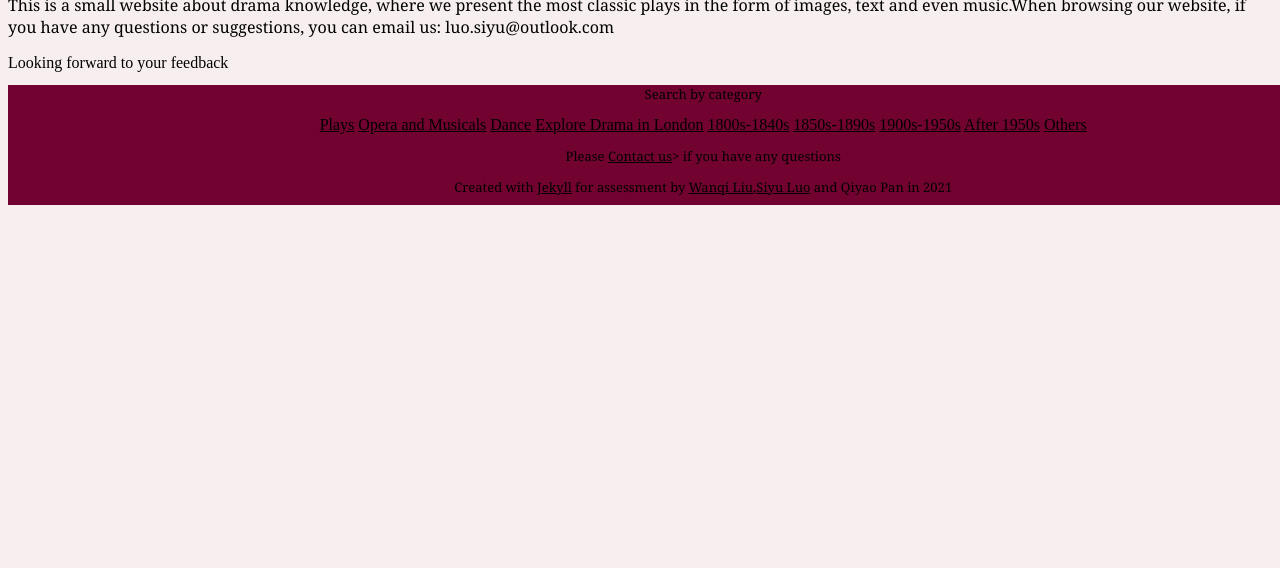
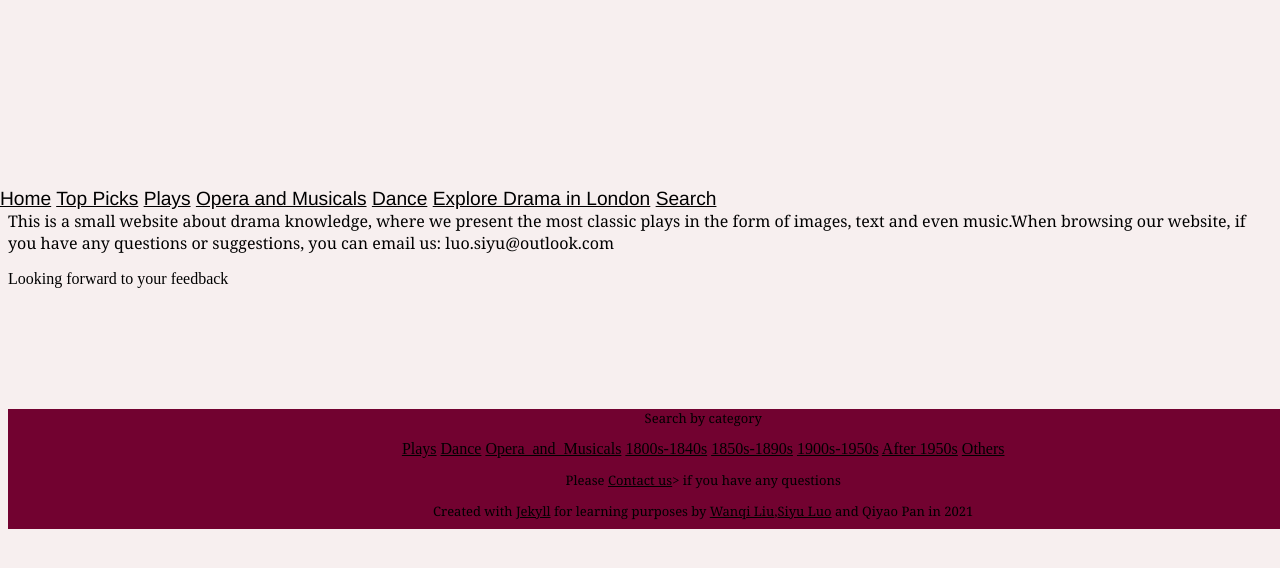
Before and after one commit to erin711/Coursework_7AAVDM14, a Jekyll site: the page built from contact_us.md, in a window 1280 px wide, cut to the strip 84-652 px from the top of the page. Built offline with Jekyll 4.4.1, drawn with Linux system fonts in a browser that asks for light colours.

```diff
--- a/_layouts/index.html
+++ b/_layouts/index.html
@@ -1,6 +1,14 @@
 ---
 ---
-
+<br>
+<br>
+<br>
+<br>
+<br>
+<br>
+<br>
+<br>
+<br>
 <head>
     <meta charset="utf-8">
     <title>{{ page.title }}</title>
@@ -8,46 +16,52 @@
 </head>
 
 <body>
-    <div id="wrapper">
-        <nav class="header">
+    <div id = "wrapper">
+        <nav class="header"><br><br><br><br><br><br><br><br><br><br><br>
             <a href="{{ site.baseurl }}/">Home</a>
             <a href="{{ site.baseurl }}/top_Picks">Top Picks</a>
             <a href="{{ site.baseurl }}/plays">Plays</a>
             <a href="{{ site.baseurl }}/opera_and_Musicals">Opera and Musicals</a>
             <a href="{{ site.baseurl }}/dance">Dance</a>
-            <a href="{{ site.baseurl }}/theatres_in_london">Explore Drama in London</a>
+            <a href="{{ site.baseurl }}/dram_in_london">Explore Drama in London</a>
             <a href="{{ site.baseurl }}/search">Search</a>
         </nav>
     </div>
 
-
-    <div id = "content">
     <br>
     <br>
     <br>
-
+    <br>
+    <br>
+    <br>
+    <div id = "content">
         {{ content }}
     </div>
+    <br>
+<br>
+<br>
+<br>
+<br>
+<br>
     <div id = "footer">
         <div id="wrapper">
             <footer class="tag">
 
 
            <p>Search by category</p>
-          <a href="{{ site.baseurl }}/plays">Plays</a>
-          <a href="{{ site.baseurl }}/opera_and_Musicals">Opera and Musicals</a>
-          <a href="{{ site.baseurl }}/dance">Dance</a>
-          <a href="{{ site.baseurl }}/theatres_in_london">Explore Drama in London</a>
-          <a href="{{ 1800s-1840s }}">1800s-1840s</a>
-          <a href="{{ 1850s-1890s }}">1850s-1890s</a>
+<a href="{{ plays }}/">Plays</a>
+<a href="{{ dance }}">Dance</a>
+<a href="{{ opera and Musicals }}">Opera_and_Musicals</a>
+<a href="{{ site.baseurl }}1800s_1840s">1800s-1840s</a>
+<a href="{{ site.baseurl }}1850s_1890s">1850s-1890s</a>
 <a href="{{ 1900s-1950s }}">1900s-1950s</a>
-          <a href="{{ after 1950s }}">After 1950s</a>
-          <a href="{{ others }}">Others</a>
-          </footer>
+<a href="{{ site.baseurl }}after_1950s">After 1950s</a>
+<a href="{{ site.baseurl }}others">Others</a>
+
         </div>
         <p>Please <a href = "{{ site.baseurl }}/contact_us">Contact us</a>> if you have any questions</p>
-        <p>Created with <a href = "https://jekyllrb.com/">Jekyll</a> for assessment by <a href = "https://github.com/erin711">Wanqi Liu</a>,<a href = "https://github.com/Luo-siyu">Siyu Luo</a> and Qiyao Pan
-            in 2021</p>
+        <p>Created with <a href = "https://jekyllrb.com/">Jekyll</a> for learning purposes by <a href = "https://github.com/erin711">Wanqi Liu</a>,<a href = "https://github.com/Luo-siyu">Siyu Luo</a> and Qiyao Pan
+            in 2021</p></footer>
     </div>
 </div>
 </body>
```
Also changed, not shown: 1850s_1890s.md (added, +58 -0 lines), after 1950s.md (added, +58 -0 lines), others.md (added, +19 -0 lines), 1 other file. Lines whose indentation alone changed are shown as unchanged.
